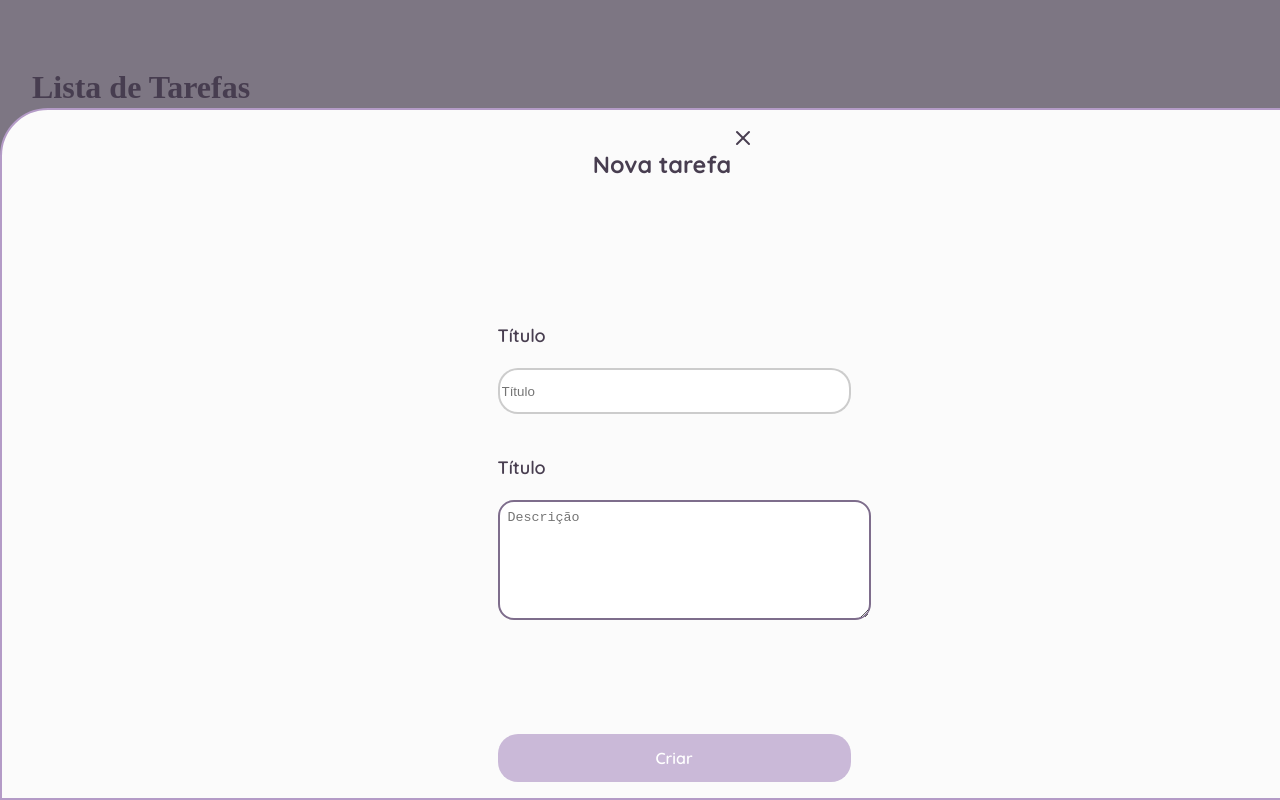
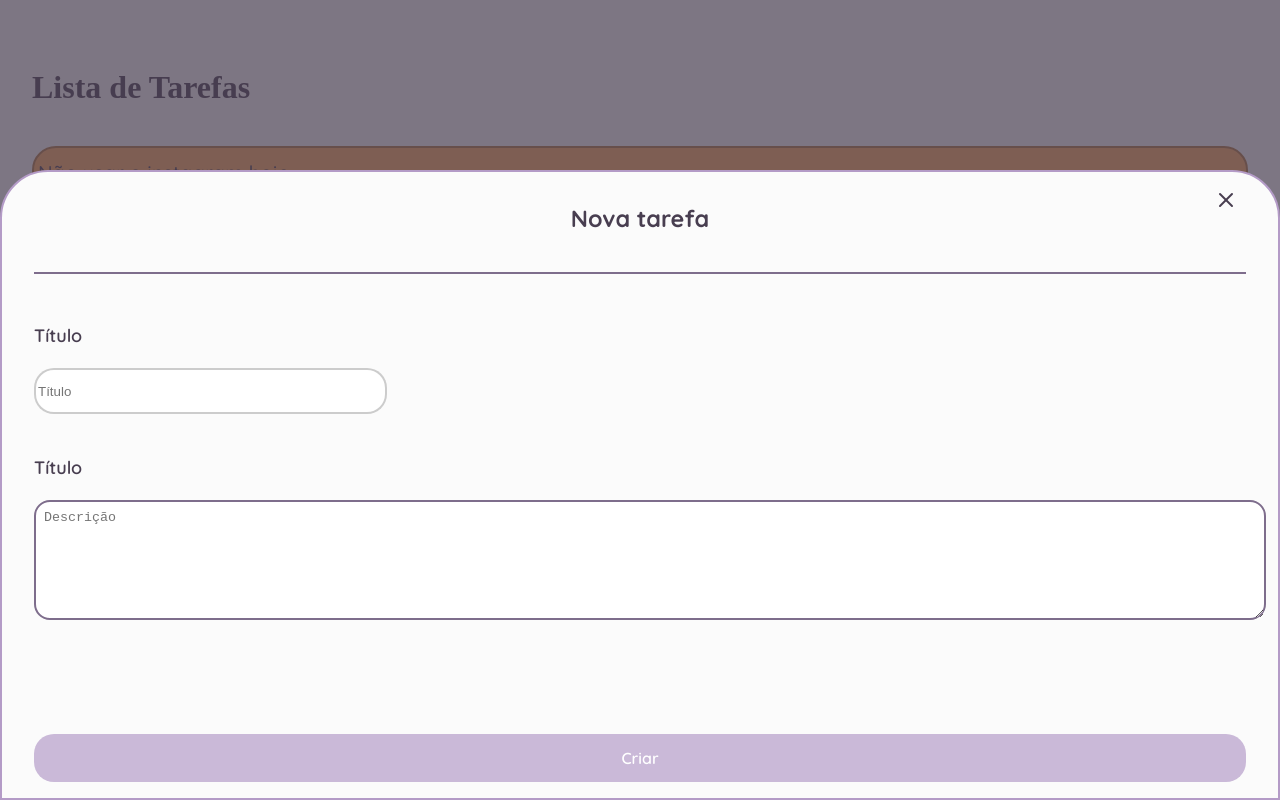
Before and after one commit to beatrizsfrodrigues/yu_cbl, a React (Create React App) app in the folder my-app/: page /tasks in a window 1280 px wide. Both pictures are taken after a click on the button 640 px from the left and 648 px from the top of the page. Built offline with nearby package versions, Linux system fonts and the light colour scheme; a web font is replaced by a local one.

Commit message:
Add message modal and preset messages; refactor task modal styles

```diff
--- a/my-app/src/App.css
+++ b/my-app/src/App.css
@@ -26,29 +26,6 @@ h1 {
   font-family: "Sour Gummy", serif;
   font-size: 32px;
   margin-bottom: 40px;
-}
-
-.navDiv {
-  display: flex;
-  justify-content: center;
-}
-
-nav {
-  background-color: var(--purple);
-  border-radius: 32px;
-  position: fixed;
-  bottom: 20px;
-  padding: 8px 24px;
-  display: flex;
-  align-items: center;
-  justify-content: center;
-  gap: 8px;
-}
-
-.navIcon {
-  color: var(--purple-darker);
-  width: 30px;
-  height: 30px;
 }
 
 button {
@@ -88,38 +65,32 @@ textarea {
   resize: vertical;
 }
 
-.window {
-  background-color: var(--white);
-  border: 2px solid var(--purple);
-  border-radius: 48px 48px 0px 0px;
-  width: 100%;
-  bottom: 0px;
-  left: 0px;
-  position: fixed;
-  z-index: 1000;
+/** style for nav bar */
+
+.navDiv {
   display: flex;
-  flex-direction: column;
   justify-content: center;
-  align-items: center;
-  gap: 32px;
-  padding: 8px 32px;
 }
 
-.window div {
-  /* width: 100%; */
-  padding: 8px 32px;
+nav {
+  background-color: var(--purple);
+  border-radius: 32px;
+  position: fixed;
+  bottom: 20px;
+  padding: 8px 24px;
   display: flex;
-  /* background-color: antiquewhite; */
+  align-items: center;
+  justify-content: center;
+  gap: 8px;
 }
 
-#newTaskForm {
-  display: flex;
-  flex-direction: column;
-  /* width: 100%; */
-  margin: 8px 24px;
-  gap: 16px;
-  /* background-color: antiquewhite; */
+.navIcon {
+  color: var(--purple-darker);
+  width: 30px;
+  height: 30px;
 }
+
+/** style for windows */
 
 .modal {
   display: flex;
@@ -134,3 +105,44 @@ textarea {
   overflow: auto;
   background-color: var(--overlay);
 }
+
+.window {
+  background-color: var(--white);
+  border: 2px solid var(--purple);
+  border-radius: 48px 48px 0px 0px;
+  width: 100%;
+  position: fixed;
+  bottom: 0px;
+  left: 0px;
+  z-index: 1000;
+  display: flex;
+  flex-direction: column;
+  justify-content: center;
+  align-items: center;
+  gap: 16px;
+  padding: 8px 32px;
+  box-sizing: border-box;
+}
+
+.window div {
+  box-sizing: border-box;
+  display: flex;
+  width: 100%;
+  justify-content: space-between;
+  text-align: center;
+  justify-content: center;
+  align-items: center;
+  position: relative;
+}
+
+.closeWindow {
+  position: absolute;
+  right: 8px;
+  top: 8px;
+}
+
+.line {
+  width: 100%;
+  height: 2px;
+  background-color: var(--purple-dark);
+}
--- a/my-app/src/assets/css/tasks.css
+++ b/my-app/src/assets/css/tasks.css
@@ -20,6 +20,8 @@
   position: relative;
 }
 
+/** new task window */
+
 #newTask {
   position: fixed;
   bottom: 120px;
@@ -37,3 +39,18 @@
   color: var(--white);
   font-size: 40px;
 }
+
+#newTaskForm {
+  display: flex;
+  flex-direction: column;
+  width: 100%;
+  margin: 8px 24px;
+  gap: 16px;
+}
+
+/** text messages window */
+
+#textSpace {
+  height: 60vh;
+  margin: -16px 0px;
+}
--- /dev/null
+++ b/my-app/src/components/Messages.js
@@ -0,0 +1,20 @@
+import React, { useEffect, useState } from "react";
+import { X } from "react-feather";
+
+function Messages({ onClose }) {
+  return (
+    <div className="modal">
+      <div className="window">
+        <div>
+          <h3>@amigo</h3>
+          <X className="closeWindow" onClick={onClose} />
+        </div>
+        <div className="line"></div>
+        <div id="textSpace"></div>
+        <input placeholder="Deixa uma mensagem"></input>
+      </div>
+    </div>
+  );
+}
+
+export default Messages;
--- a/my-app/src/components/NewTask.js
+++ b/my-app/src/components/NewTask.js
@@ -1,6 +1,4 @@
 import React, { useEffect, useState } from "react";
-import { useDispatch, useSelector } from "react-redux";
-import { fetchUser } from "../redux/usersSlice.js";
 import { X } from "react-feather";
 
 function NewTask({ onClose }) {
@@ -9,7 +7,7 @@ function NewTask({ onClose }) {
       <div className="window">
         <div>
           <h3>Nova tarefa</h3>
-          <X onClick={onClose} />
+          <X className="closeWindow" onClick={onClose} />
         </div>
         <div className="line"></div>
         <form id="newTaskForm">
--- a/my-app/src/components/Tasks.js
+++ b/my-app/src/components/Tasks.js
@@ -3,6 +3,7 @@ import { useDispatch, useSelector } from "react-redux";
 import { fetchUser } from "../redux/usersSlice.js";
 import "../assets/css/tasks.css";
 import NewTask from "./NewTask.js";
+import Messages from "./Messages.js";
 import { MessageCircle, Plus } from "react-feather";
 
 function Tasks() {
@@ -11,7 +12,8 @@ function Tasks() {
   const usersStatus = useSelector((state) => state.users.status);
   const error = useSelector((state) => state.users.error);
   const [toggledTaskIndex, setToggledTaskIndex] = useState(null);
-  const [isModalOpen, setIsModalOpen] = useState(false);
+  const [isNewTaskModalOpen, setIsNewTaskModalOpen] = useState(false);
+  const [isMessagesModalOpen, setIsMessagesModalOpen] = useState(false);
 
   useEffect(() => {
     if (usersStatus === "idle") {
@@ -23,12 +25,20 @@ function Tasks() {
     setToggledTaskIndex(toggledTaskIndex === index ? null : index);
   };
 
-  const handleOpenModal = () => {
-    setIsModalOpen(true);
+  const handleOpenNewTaskModal = () => {
+    setIsNewTaskModalOpen(true);
   };
 
-  const handleCloseModal = () => {
-    setIsModalOpen(false);
+  const handleCloseNewTaskModal = () => {
+    setIsNewTaskModalOpen(false);
+  };
+
+  const handleOpenMessagesModal = () => {
+    setIsMessagesModalOpen(true);
+  };
+
+  const handleCloseMessagesModal = () => {
+    setIsMessagesModalOpen(false);
   };
 
   if (usersStatus === "loading") {
@@ -61,13 +71,22 @@ function Tasks() {
           <div>Não existem tarefas</div>
         )}
       </div>
-      <button id="newTask" className="btnRound" onClick={handleOpenModal}>
+      <button
+        id="newTask"
+        className="btnRound"
+        onClick={handleOpenNewTaskModal}
+      >
         <Plus />
       </button>
-      <button id="textBtn" className="btnRound">
+      <button
+        id="textBtn"
+        className="btnRound"
+        onClick={handleOpenMessagesModal}
+      >
         <MessageCircle />
       </button>
-      {isModalOpen && <NewTask onClose={handleCloseModal} />}
+      {isNewTaskModalOpen && <NewTask onClose={handleCloseNewTaskModal} />}
+      {isMessagesModalOpen && <Messages onClose={handleCloseMessagesModal} />}
     </div>
   );
 }
```
Also changed, not shown: my-app/public/presetMessages.json (added, +18 -0 lines).
